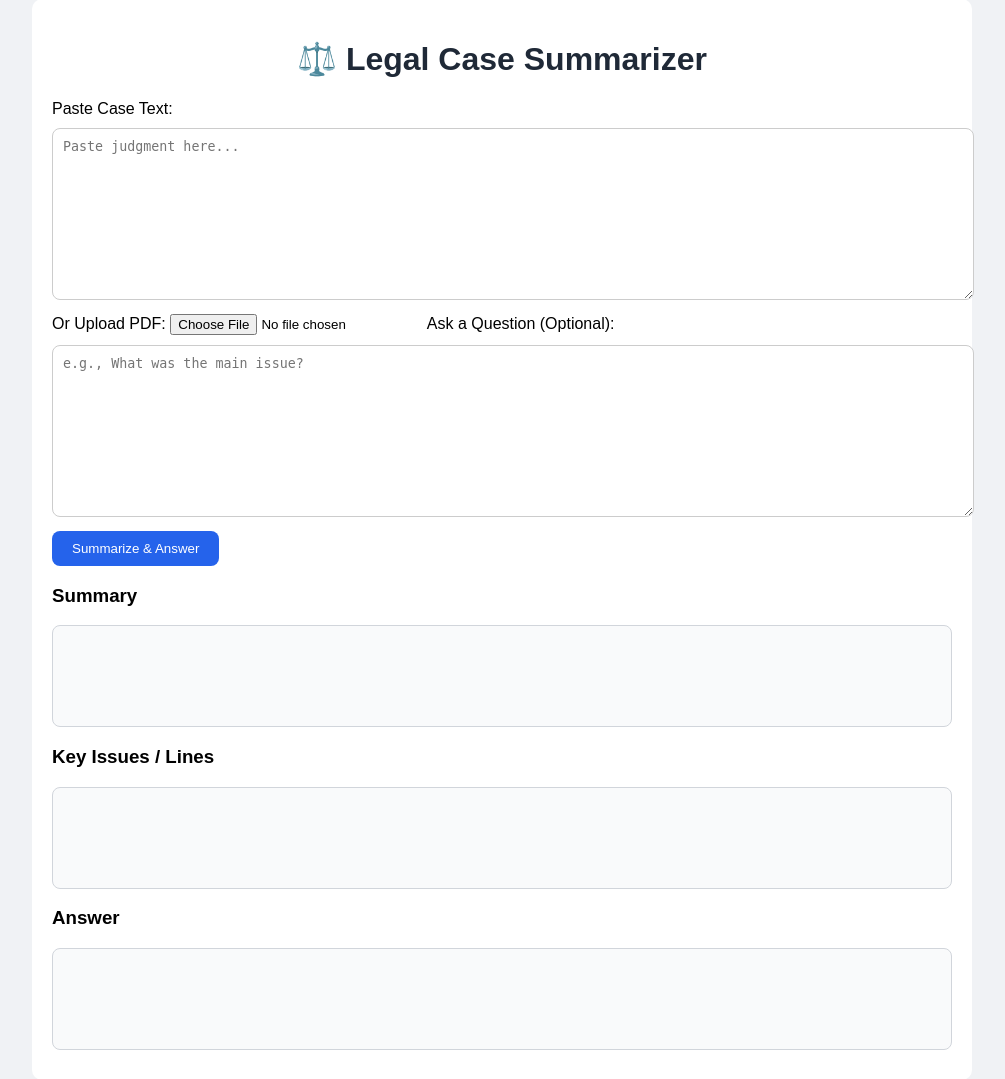
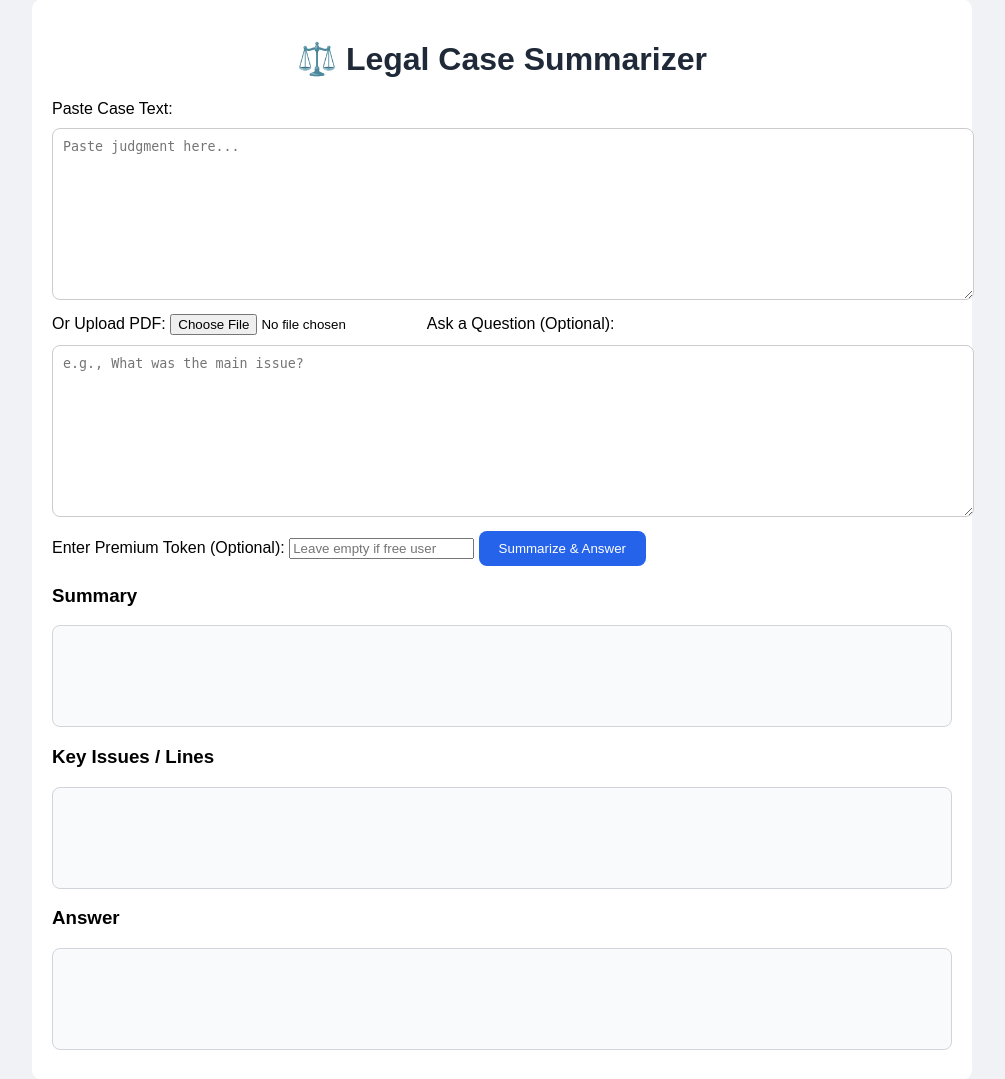
Before and after one commit to GradienNinja/Legal-Case-Summarizer, a Flask app: page / in a window 1280 px wide. Shown: the part 31-1110 px from the top of the page, without its empty margins (138-1143 px from the left). Run offline with Flask 3, Linux system fonts and the light colour scheme.

Commit message:
Update index.html

```diff
--- a/templates/index.html
+++ b/templates/index.html
@@ -24,6 +24,8 @@ button:hover {background:#1d4ed8;}
 <input type="file" name="case_file" accept=".pdf">
 <label>Ask a Question (Optional):</label>
 <textarea name="question" placeholder="e.g., What was the main issue?"></textarea>
+<label>Enter Premium Token (Optional):</label>
+<input type="text" name="token" placeholder="Leave empty if free user">
 <button type="submit">Summarize & Answer</button>
 </form>
 <h3>Summary</h3>
```
